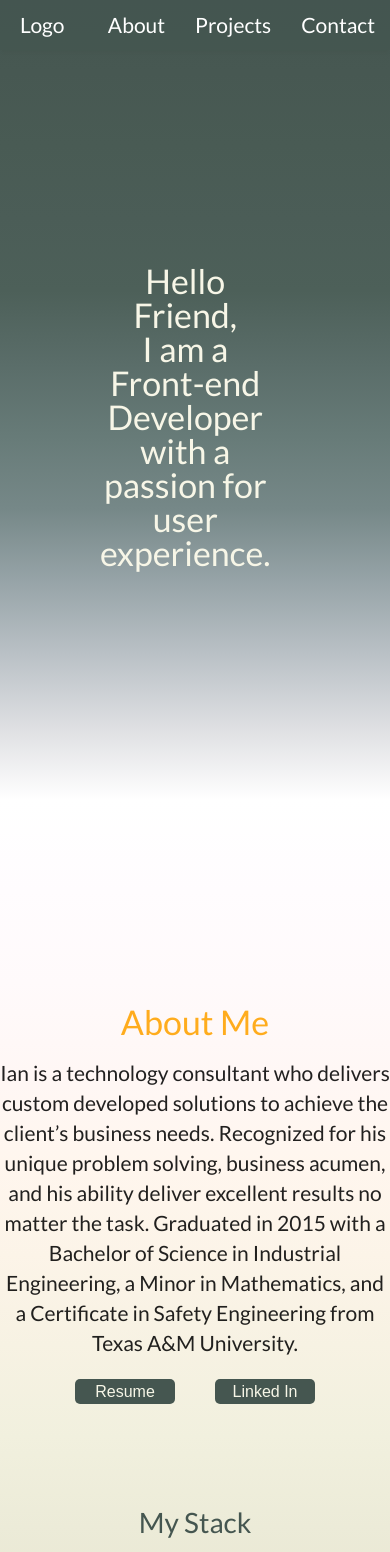
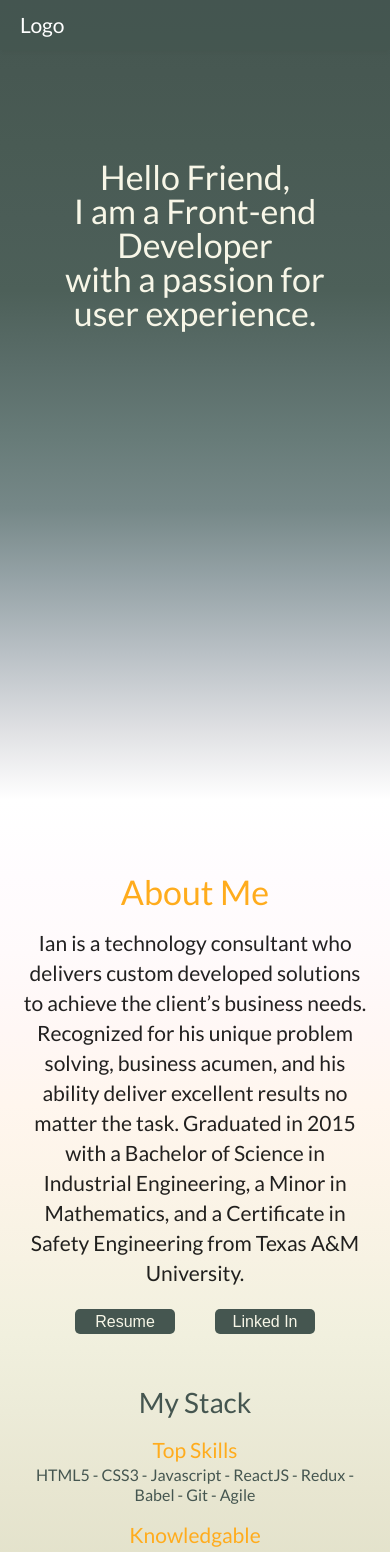
Before and after one commit to IanRoskow/Portfolio, a React (Create React App) app in the folder portfolio/: page / in a window 390 px wide. Shown: the top 1552 px of the page. Built offline with nearby package versions, Linux system fonts and the light colour scheme.

Commit message:
Added scrolling for menu

```diff
--- a/portfolio/src/assets/css/App.css
+++ b/portfolio/src/assets/css/App.css
@@ -15,6 +15,11 @@
 
 }
 /* Initial classes can be overridden by classes in the following section */
+.app {
+	scroll-behavior: smooth;
+}
+
+
 h1 {
     font-size: var(--headerText);
     font-weight: normal;
@@ -143,13 +148,18 @@ body.noScroll #modal{
     left: 20px;
     top: 15px;
     position: fixed;
+    cursor: pointer;
 }
 
 .menu .item{
     float: right;
     padding: 15px;
     color: white;
-    text-decoration: none;
+    cursor: pointer;
+}
+
+.menu .item:hover{
+    color: var(--thirdColor);
 }
 
 /* Parent components that should not be reused. Menu, Hero, About, Projects, Contact. */
@@ -232,11 +242,23 @@ body.noScroll #modal{
     min-height: 150px;
     margin: 4.1%;
     float: left;
-    height: 250px;
 }
 
 .projects .projectImage{
     width: 100%;
+}
+
+.projects .detailContainer{
+    position: relative;
+    height: 110px;
+    padding: 10px 0px;
+}
+
+.projects .detailContainer button{
+    position: absolute;
+    bottom: 10px;
+    left: calc(50% - 50px);
+    margin: 0;
 }
 
 /* Component Contact */
@@ -274,3 +296,58 @@ body.noScroll #modal{
     color: var(--secondColor);
     text-decoration: none;
 }
+
+@media(max-width: 740px){
+
+    .main{
+        padding:20px;
+    }
+
+    .menu .item{
+        display: none;
+    }
+
+    .hero .heroText {
+        width: 80%;
+        left: 10%;
+        top: 20%;
+    }
+
+    .modal{
+        height: auto;
+    }
+
+    .modal .video {
+        width: 100%;
+    }
+
+    .modal .content {
+        width: 100%;
+    }
+
+    .aboutContainer {
+        margin: 50px auto;
+        height: 100%;
+    }
+
+    .about .myStack {
+        margin: 50px auto;
+    }
+
+    .projects .singleProject{
+        width: 100%;
+        max-width: 450px;
+        float: none;
+        margin: 50px auto;
+    }
+
+    .contact .contactMe {
+        width: calc(100% - 40px);
+    }
+
+    .iconContainer a {
+        width: 100%;
+        margin-bottom: 20px;
+
+    }
+}
--- a/portfolio/src/components/About.js
+++ b/portfolio/src/components/About.js
@@ -2,7 +2,7 @@ import React from 'react';
 
 const About = () => {
     return (
-        <div className='about'>
+        <div className='about main'>
             <div className='aboutMe aboutContainer'>
                 <h1>About Me</h1>
                 <p>Ian is a technology consultant who delivers custom developed solutions to achieve the client’s business needs. Recognized for his unique problem solving, business acumen, and his ability deliver excellent results no matter the task. Graduated in 2015 with a Bachelor of Science in Industrial Engineering, a Minor in Mathematics, and a Certificate in Safety Engineering from Texas A&M University. </p>
--- a/portfolio/src/components/Contact.js
+++ b/portfolio/src/components/Contact.js
@@ -2,7 +2,7 @@ import React from 'react';
 
 const Contact = () => {
     return (
-        <div className='contact'>
+        <div className='contact main'>
             <div className="contactMe">
                 <h1>Contact Me</h1>
                 <h2>ianroskow@gmail.com</h2>
--- a/portfolio/src/components/Header.js
+++ b/portfolio/src/components/Header.js
@@ -1,21 +1,45 @@
 import React from 'react';
+
+const scrollPage = (position) => {
+    const desktop = {
+        home: 0,
+        about: 916,
+        projects: 1922,
+        contact: 2247
+    }
+    const mobile = {
+        home: 0,
+        about: 916,
+        projects: 1922,
+        contact: 4077
+    }
+    window.screenY > 740 ? window.scroll({
+        top: desktop[position],
+        left: 0,
+        behavior: 'smooth'
+      }): window.scroll({
+        top: mobile[position],
+        left: 0,
+        behavior: 'smooth'
+      });
+
+}
 
 const Header = () => {
     return (
         <div className="menu">
-            <div className="logo">
+            <div onClick={() => scrollPage('home')} className="logo">
                 Logo
             </div>
-            <a href="/" className="active item">
+            <div onClick={() => scrollPage('contact')} className="item">
                 Contact
-            </a>
-            <a href="/" className="item">
+            </div>
+            <div onClick={() => scrollPage('projects')} className="item">
                 Projects
-            </a>
-            <a href="/" className="item">
+            </div>
+            <div onClick={() => scrollPage('about')} className="item">
                 About
-            </a>
-
+            </div>
         </div>
     )
 }
--- a/portfolio/src/components/ProjectList.js
+++ b/portfolio/src/components/ProjectList.js
@@ -11,9 +11,11 @@ const ProjectList = (props) => {
     return (
         <div className='singleProject'>
             <img className='projectImage' src={props.project.image} alt={props.project.title}/>
-            <div className='projectTitle'>{props.project.title}</div>
-            <small className='projectDescription'>{props.project.description}</small>
-            <button onClick={() => updateModal(props) }>Details</button>
+            <div className="detailContainer">
+                <div className='projectTitle'>{props.project.title}</div>
+                <small className='projectDescription'>{props.project.description}</small>
+                <button onClick={() => updateModal(props) }>Details</button>
+            </div>
         </div>
     );
 }
--- a/portfolio/src/components/Projects.js
+++ b/portfolio/src/components/Projects.js
@@ -62,7 +62,7 @@ class Projects extends React.Component {
 
     render() {
         return(
-            <div className="projects">
+            <div className="projects main">
                 <div className="myProjects">
                     <h1>My Projects</h1>
                     <div className='projectContainer'>
```
